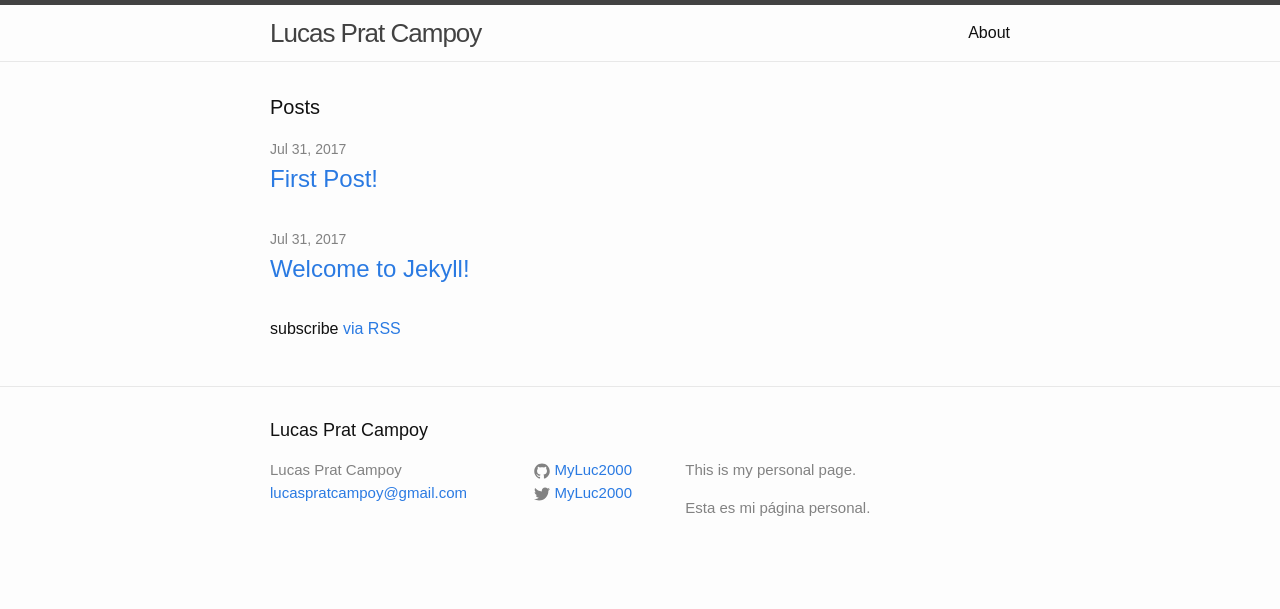
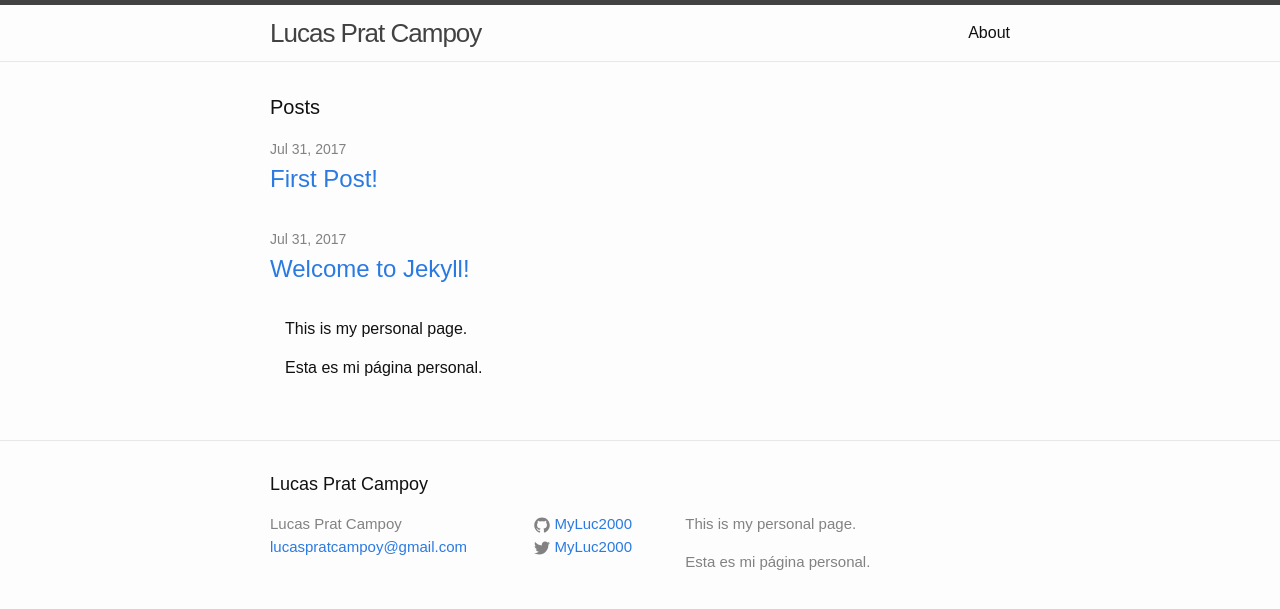
Before and after one commit to LucasPrat/MyLuc2000.github.io, a Jekyll site: the page built from index.html, in a window 1280 px wide. Shown: the top 609 px of the page. Built offline with Jekyll 4.4.1, drawn with Linux system fonts in a browser that asks for light colours.

Commit message:
borrar rss + descripcion

```diff
--- a/index.html
+++ b/index.html
@@ -17,7 +17,9 @@ layout: default
       </li>
     {% endfor %}
   </ul>
-
-  <p class="rss-subscribe">subscribe <a href="{{ "/feed.xml" }}">via RSS</a></p>
+      <div class="footer-col footer-col-3">
+        <p>This is my personal page.</p>
+        <p> Esta es mi página personal.</p>
+      </div>
 
 </div>
```
